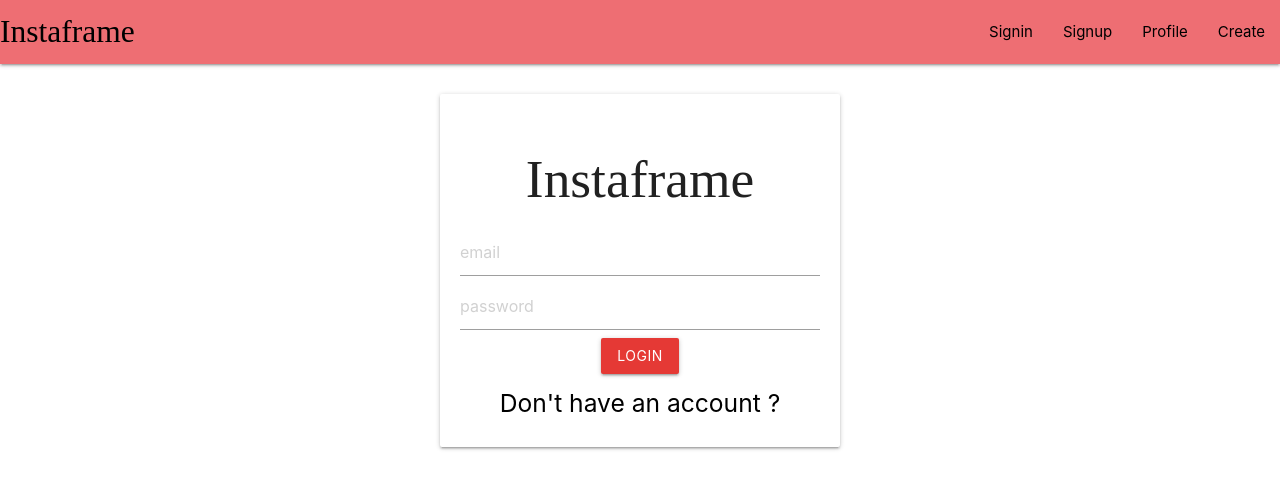
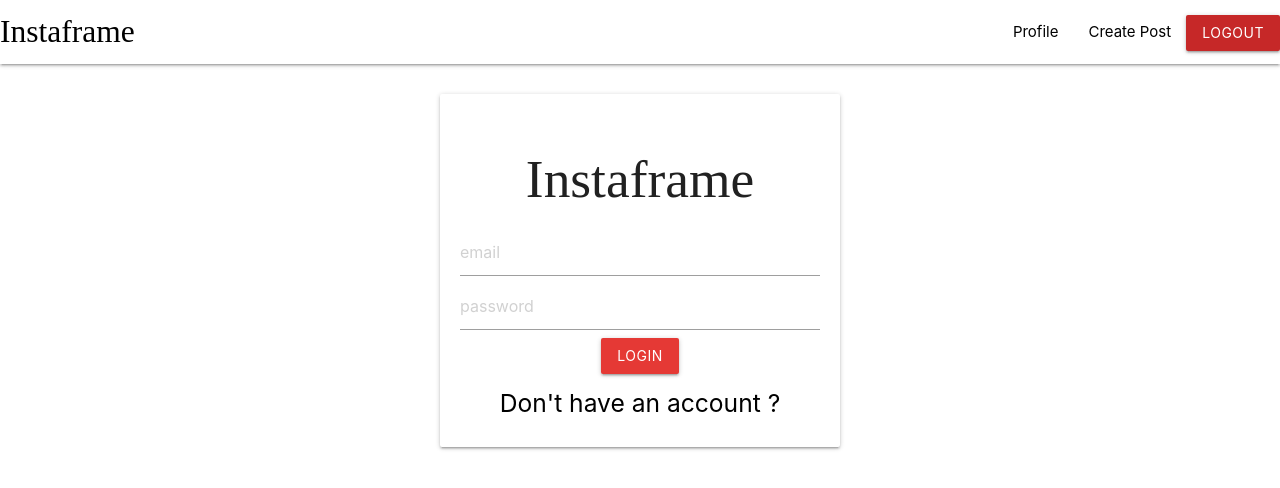
Before and after one commit to vortex2099/Instaframe, a React (Create React App) app in the folder front/: page /signin in a window 1280 px wide. Shown: the top 488 px of the page. Built offline with nearby package versions, Linux system fonts and the light colour scheme; sample sign-in values are in the browser's storage; a web font is replaced by a local one.

Commit message:
saving data in localstorage and added context

```diff
--- a/front/src/App.js
+++ b/front/src/App.js
@@ -1,4 +1,4 @@
-import React from 'react'
+import React, { useEffect, createContext, useReducer, useContext } from 'react'
 import './App.css';
 import NavBar from './components/Navbar'
 import Signin from './components/screens/SignIn'
@@ -6,33 +6,57 @@ import Signup from './components/screens/SignUp'
 import Home from './components/screens/Home'
 import Profile from './components/screens/Profile'
 import CreatePost from './components/screens/CreatePost'
-import { BrowserRouter, Route } from 'react-router-dom'
+import { reducer, initialState } from './reducers/userReducer'
+import { BrowserRouter, Route, Switch, useHistory } from 'react-router-dom'
+export const UserContext = createContext()
 
 
+const Routing = () => {
+  const history = useHistory()
+  const { state, dispatch } = useContext(UserContext)
+  useEffect(() => {
 
-function App() {
-  return (<BrowserRouter>
-
-    <NavBar />
-    <Route exact path='/'>
+    const user = localStorage.getItem("user")
+    if (user) {
+      dispatch({ type: "USER", payload: user })
+    } else {
+      if (!history.location.pathname.startsWith('/reset'))
+        history.push('/signin')
+    }
+  }, [])
+  return (
+    <Switch>
+      <Route exact path="/" >
         <Home />
       </Route>
-    <Route path='/signin'>
+      <Route path="/signin">
         <Signin />
       </Route>
-    <Route path='/signup'>
+      <Route path="/signup">
         <Signup />
       </Route>
-    <Route path='/profile'>
+      <Route exact path="/profile">
         <Profile />
       </Route>
-    <Route path='/create'>
+      <Route path="/create">
         <CreatePost />
       </Route>
 
+
+    </Switch>
+  )
+}
+
+function App() {
+  const [state, dispatch] = useReducer(reducer, initialState)
+  return (
+    <UserContext.Provider value={{ state, dispatch }}>
+      <BrowserRouter>
+        <NavBar />
+        <Routing />
+
       </BrowserRouter>
-
-
+    </UserContext.Provider>
   );
 }
 
--- a/front/src/components/Navbar.js
+++ b/front/src/components/Navbar.js
@@ -1,19 +1,61 @@
-import React from 'react'
-import { Link } from 'react-router-dom'
+import React, { useContext, useRef, useEffect, useState } from 'react'
+import { Link, useHistory } from 'react-router-dom'
+import { UserContext } from '../App'
+import M from 'materialize-css'
+const NavBar = () => {
+    const searchModal = useRef(null)
+    const [search, setSearch] = useState('')
+    const [userDetails, setUserDetails] = useState([])
+    const { state, dispatch } = useContext(UserContext)
+    const history = useHistory()
+    useEffect(() => {
+        M.Modal.init(searchModal.current)
+    }, [])
+    const renderList = () => {
+        if (state) {
+            return [
 
-const Navbar = () => {
+                <li ><Link to="/profile">Profile</Link></li>,
+                <li ><Link to="/create">Create Post</Link></li>,
+
+                <li >
+                    <button className="btn #c62828 red darken-3"
+                        onClick={() => {
+                            localStorage.clear()
+                            dispatch({ type: "CLEAR" })
+                            history.push('/signin')
+                        }}
+                    >
+                        Logout
+            </button>
+                </li>
+
+
+            ]
+        } else {
+            return [
+                <li ><Link to="/signin">Signin</Link></li>,
+                <li ><Link to="/signup">Signup</Link></li>
+
+            ]
+        }
+    }
+
+
+
     return (
         <nav>
-            <div class="nav-wrapper">
-                <Link Link to="/" className="brand-logo left">Instaframe</Link>
-                <ul id="nav-mobile" className="right ">
-                    <li><Link Link to="/signin">Signin</Link></li>
-                    <li><Link Link to="signup">Signup</Link></li>
-                    <li><Link Link to="/profile">Profile</Link></li>
-                    <li><Link Link to="/create">Create</Link></li>
+            <div className="nav-wrapper white">
+                <Link to={state ? "/" : "/signin"} className="brand-logo left">Instaframe</Link>
+                <ul id="nav-mobile" className="right">
+                    {renderList()}
+
                 </ul>
             </div>
+
         </nav>
     )
 }
-export default Navbar
+
+
+export default NavBar
--- a/front/src/components/screens/SignIn.js
+++ b/front/src/components/screens/SignIn.js
@@ -1,11 +1,12 @@
 import React, { useState, useContext } from 'react'
 import { Link, useHistory } from 'react-router-dom'
+import { UserContext } from '../../App'
 import M from 'materialize-css'
 
 
 
 const SignIn = () => {
-
+    const { state, dispatch } = useContext(UserContext)
     const history = useHistory()
     const [password, setPasword] = useState("")
     const [email, setEmail] = useState("")
@@ -17,7 +18,9 @@ const SignIn = () => {
         fetch("/signin", {
             method: "post",
             headers: {
-                "Content-Type": "application/json"
+                "Content-Type": "application/json",
+                //" Authorization": "Bearer " + localStorage.getItem("jwt")
+
             },
             body: JSON.stringify({
                 password,
@@ -31,6 +34,9 @@ const SignIn = () => {
                 }
                 else {
 
+                    localStorage.setItem("jwt", data.token)
+                    localStorage.setItem("user", JSON.stringify(data.user))
+                    dispatch({ type: "USER", payload: data.user })
                     M.toast({ html: "signedin success", classes: "#43a047 green darken-1" })
                     history.push('/')
                 }
--- /dev/null
+++ b/front/src/reducers/userReducer.js
@@ -0,0 +1,12 @@
+export const initialState = null
+
+export const reducer = (state, action) => {
+    if (action.type == "USER") {
+        return action.payload
+    }
+    if (action.type == "CLEAR") {
+        return null
+    }
+
+    return state
+}
```
Also changed, not shown: 2 other files (tests, documents, lock files or other folders). Lines whose indentation alone changed are shown as unchanged.
